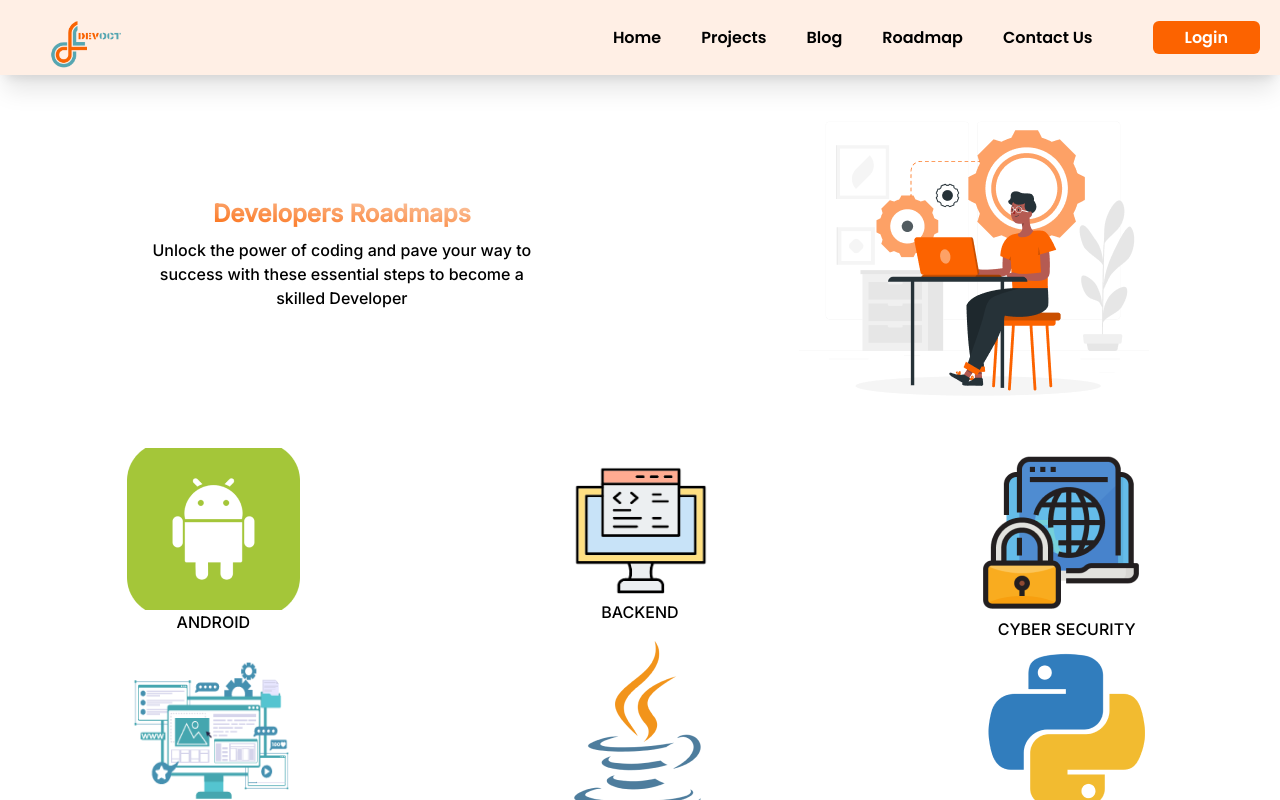
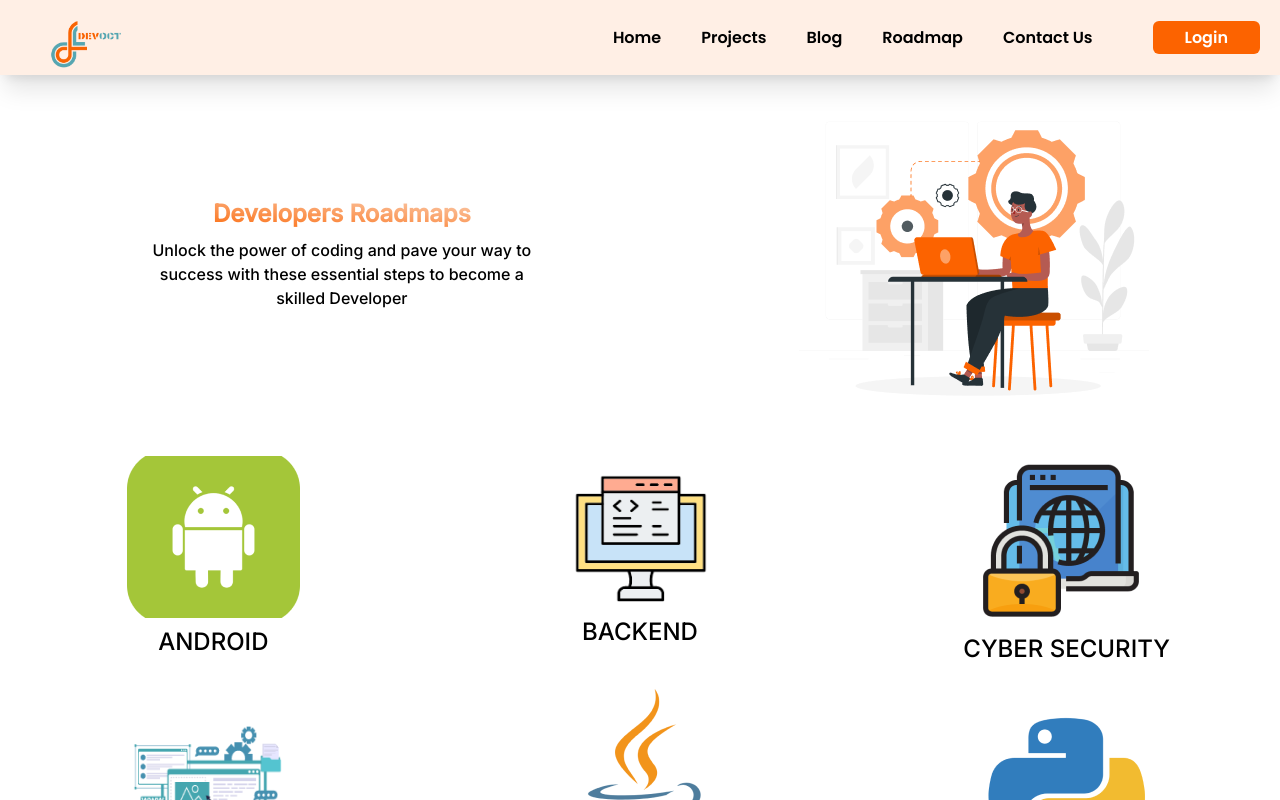
Before and after one commit to dev-oct/devoctWeb, a React (Create React App) app in the folder website/: page /roadmap in a window 1280 px wide. Shown: the top 800 px of the page. Built offline with nearby package versions, Linux system fonts and the light colour scheme.

Commit message:
roadmap is created

```diff
--- a/website/src/components/roadmap/Roadmap.js
+++ b/website/src/components/roadmap/Roadmap.js
@@ -23,9 +23,9 @@ const Roadmap = () => {
                 <div className="content">
                     <div className="flex uppercase text-center flex-wrap flex-row justify-around">
                         {roadmap.map(props => (
-                            <div key={props._id} className="w-80 flex flex-col justify-center items-center sc">
+                            <div key={props._id} className="m-2 w-80 flex flex-col justify-center items-center sc">
                                 <img src={props.image} alt="category" />
-                                <span>{props.title}</span>
+                                <span className="text-2xl m-2">{props.title}</span>
                             </div>
                         ))}
                     </div>
```
